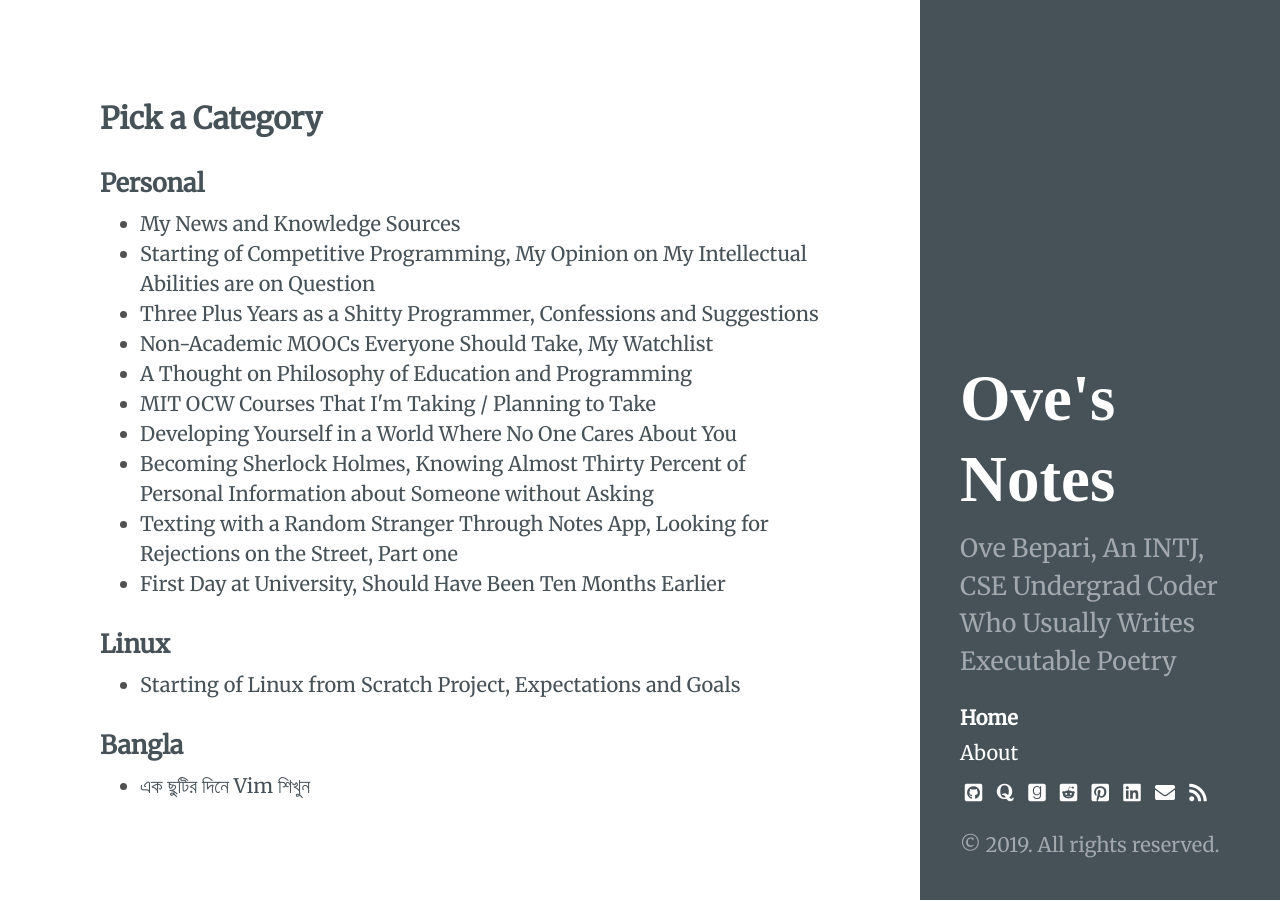
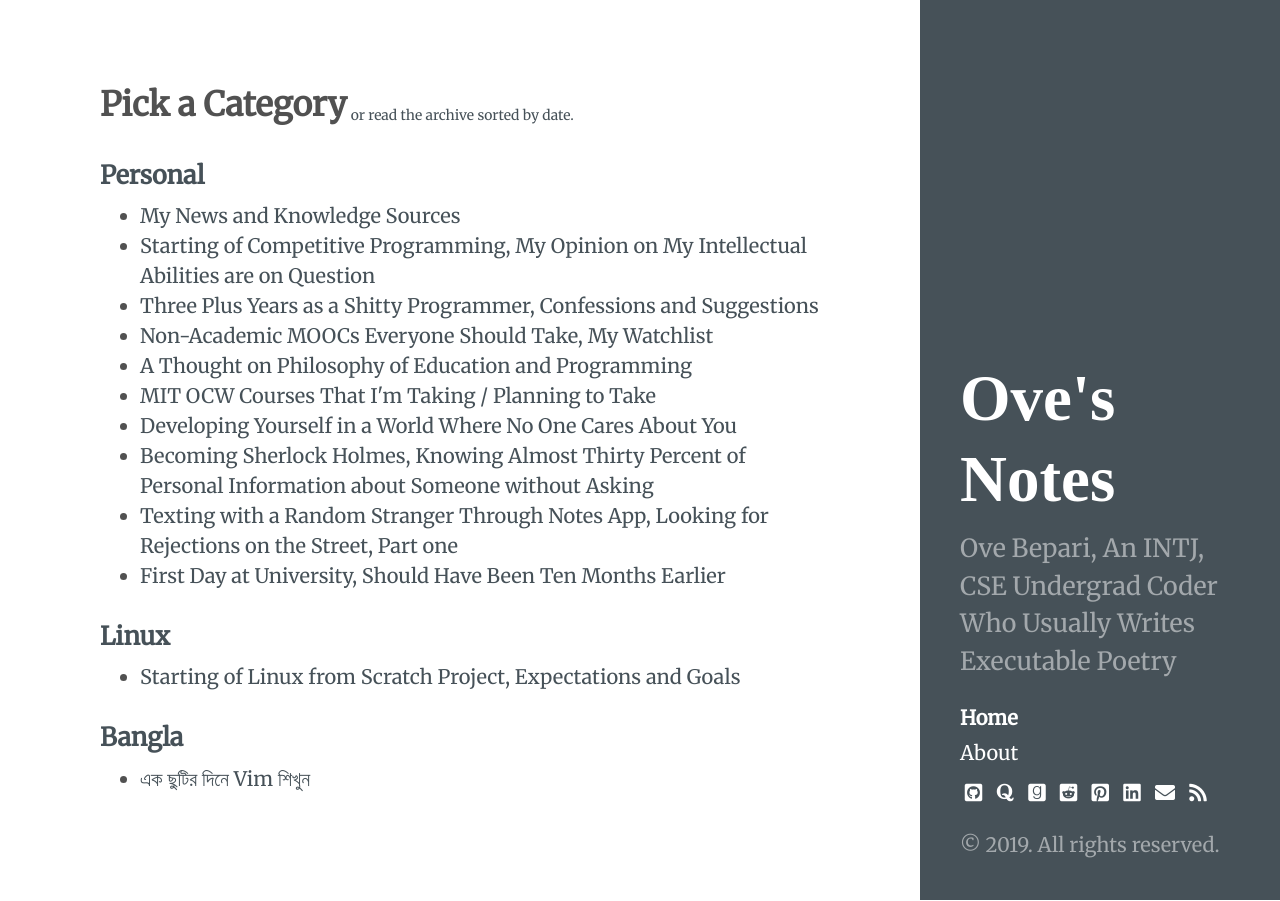
Before and after one commit to ovebepari/ovebepari.github.io, a Jekyll site: the page built from index.html, in a window 1280 px wide. Built offline with Jekyll 4.4.1, drawn with Linux system fonts in a browser that asks for light colours.

Commit message:
soothened indexpage; for gods sake

```diff
--- a/index.html
+++ b/index.html
@@ -2,7 +2,9 @@
 layout: default
 title: Home
 ---
-<h2>Pick a Category</h2>
+
+<small><span style="font-size:2em; font-weight:600">Pick a Category</span> <a href="/archive/"><sub>or read the archive sorted by date.</sub></a></small>
+
 {% for category in site.categories %}
     {% capture category_name %}{{ category | first }}{% endcapture %}
     <div id="{{ category_name | slugize }}">
```
